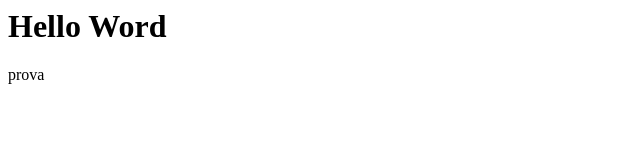
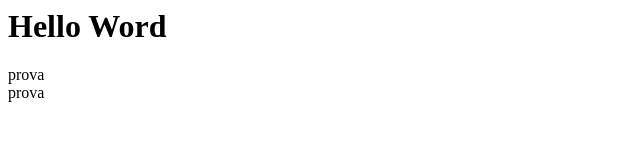
Before and after one commit to enricoforesta/htmlcss-hello, a plain HTML site: page index.html in a window 1280 px wide. Shown: the full height of the page, 0-640 px from the left. Drawn offline with Linux system fonts and the light colour scheme.

Commit message:
feat " aggiunta footer"

```diff
--- a/index.html
+++ b/index.html
@@ -10,5 +10,7 @@
     </div>
 
     <header>prova</header>
+
+    <footer> prova</footer>
 </body>
 </html>
```
